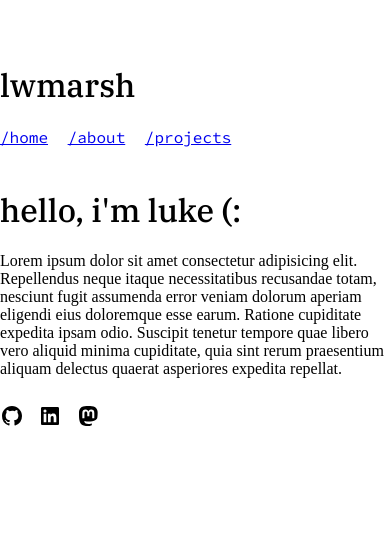
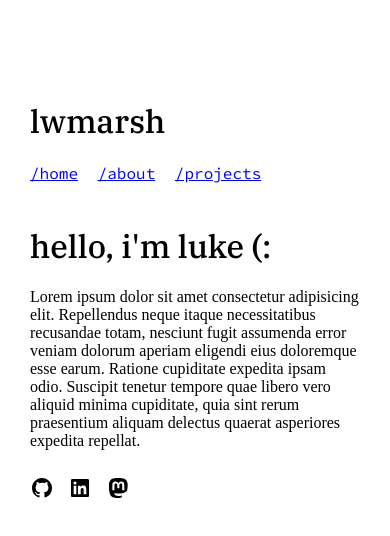
Before and after one commit to lwmarsh/lwmarsh.github.io, a plain HTML site: page index.html in a window 390 px wide. Drawn offline with Linux system fonts and the light colour scheme; a web font is replaced by a local one.

Commit message:
fix display on mobile

```diff
--- a/styles.css
+++ b/styles.css
@@ -1,7 +1,6 @@
 @import url('https://fonts.googleapis.com/css2?family=IBM+Plex+Serif:ital,wght@0,100;0,200;0,300;0,400;0,500;0,600;0,700;1,100;1,200;1,300;1,400;1,500;1,600;1,700&family=Recursive:wght@300..1000&family=Source+Code+Pro:ital,wght@0,200..900;1,200..900&display=swap');
 
 html, body {
-    height: 75%;
     margin: 0;
     padding: 0;
   }
@@ -14,8 +13,10 @@ html, body {
   }
 
 .content {
-    max-width: 750px;
+    width: 750px;
     margin: auto;
+    margin-left: 30px;
+    margin-right: 30px;
     display: flex;
     flex-direction: column;
     justify-content: center;
@@ -51,6 +52,10 @@ html, body {
     margin-top: 10px;
   }
 
+  header h1 {
+    margin-top: 100px;
+  }
+
   h1 {
     font-family: "IBM Plex Serif", serif;
     font-weight: 500;
```
